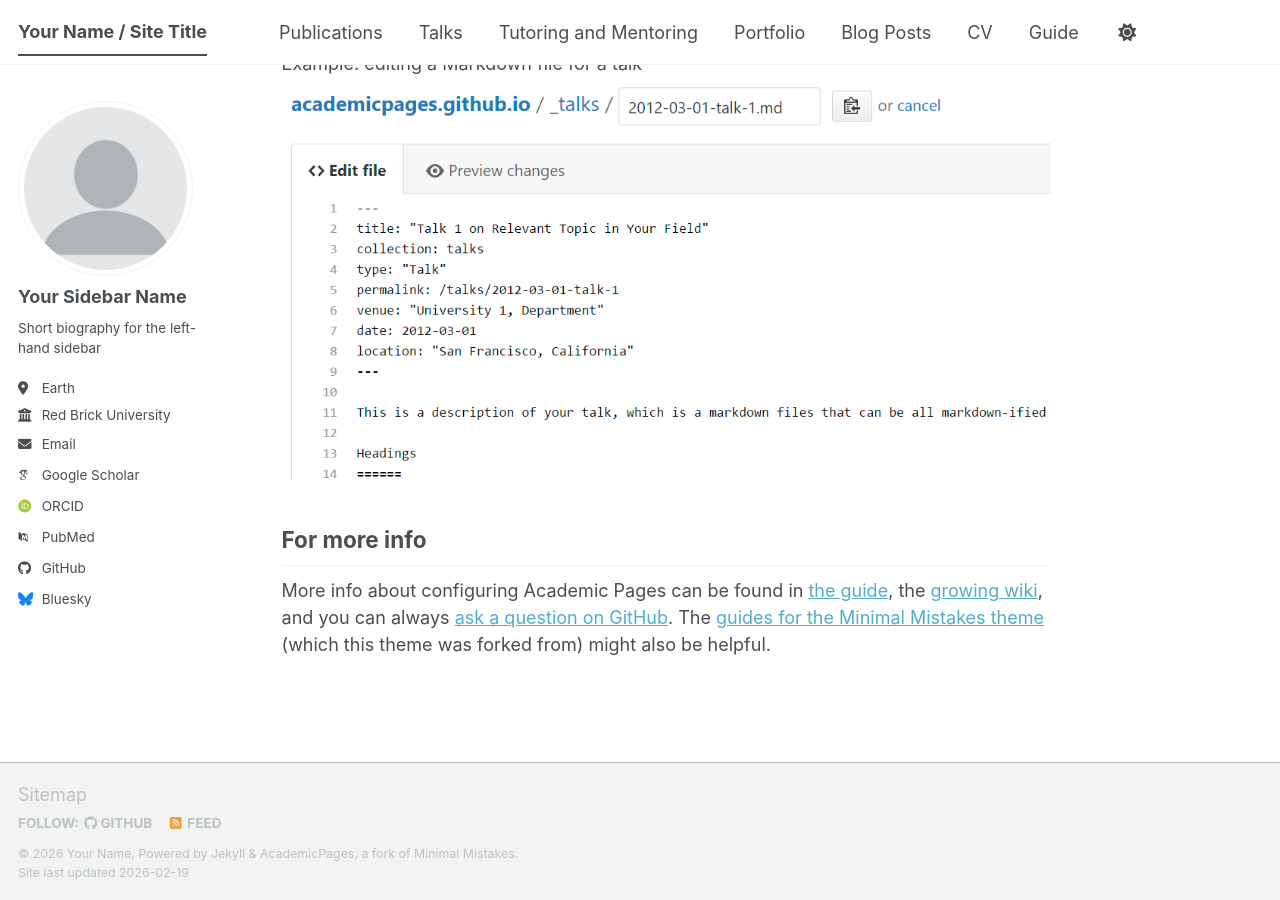
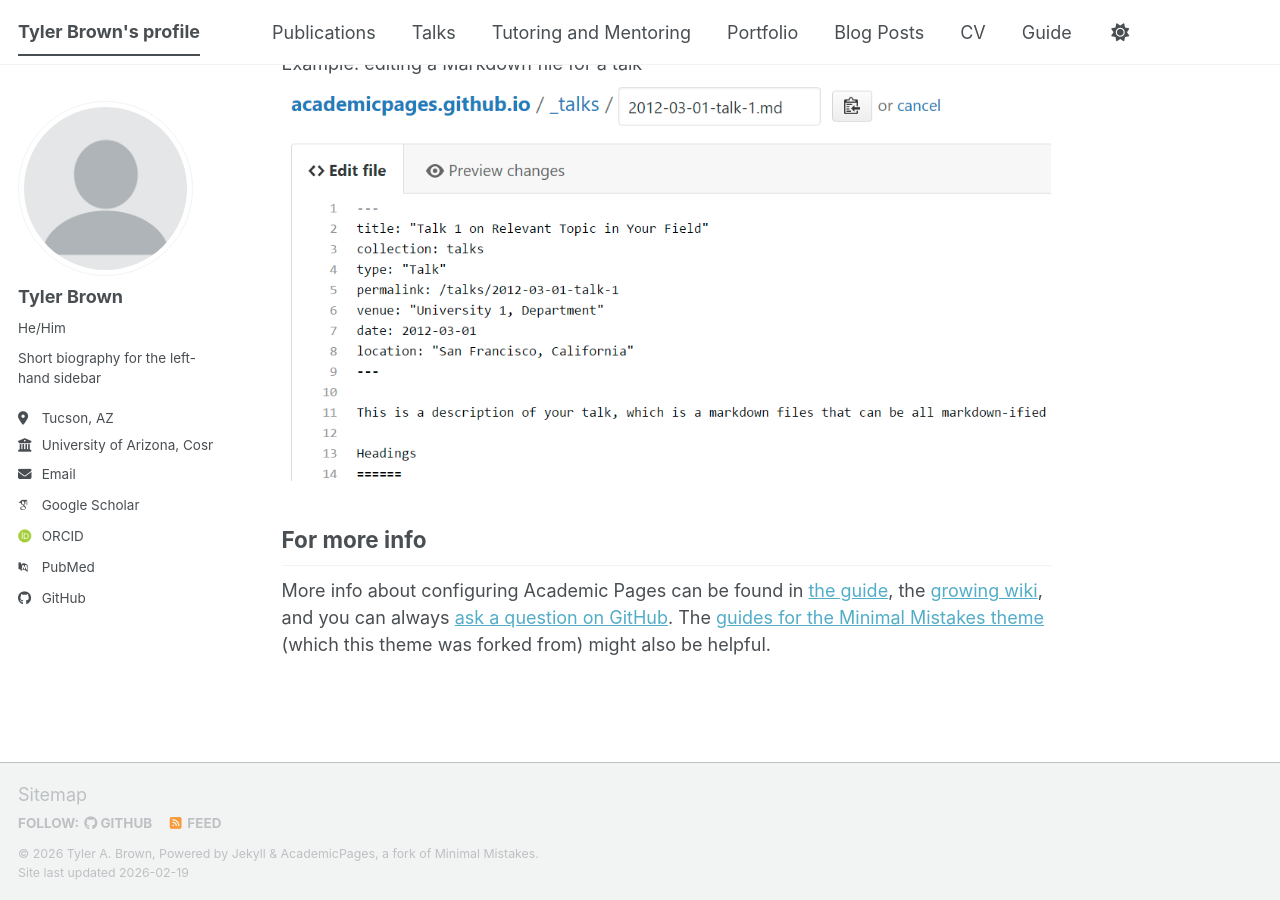
Before and after one commit to Tylerbrown931/tylerbrown931.github.io, a Jekyll site: the page built from _pages/about.md, in a window 1280 px wide and 900 px high, scrolled down 2720 px. Built offline with Jekyll 4.4.1, drawn with Linux system fonts in a browser that asks for light colours; some web fonts are replaced; a script bundle is joined from its source files by our own code; library files that are not in the unit come from our copies.

Commit message:
Update _config.yml

```diff
--- a/_config.yml
+++ b/_config.yml
@@ -9,11 +9,11 @@
 # Basic Site Settings
 locale                   : "en-US"
 site_theme               : "default" # The available themes options are "default", "air", "sunrise", "mint", "dirt" and "contrast"
-title                    : "Your Name / Site Title"
+title                    : "Tyler Brown's profile"
 title_separator          : "-"
-name                     : &name "Your Name"
-description              : &description "Your Name's academic portfolio"   # Update this with a general description of your site, this is the default if not overridden by a page
-url                      : https://academicpages.github.io # The base hostname & protocol for your site e.g. "https://[your GitHub username].github.io",
+name                     : &name "Tyler A. Brown"
+description              : &description "Tyler's academic portfolio"   # Update this with a general description of your site, this is the default if not overridden by a page
+url                      : https://tylerbrown931.github.io # The base hostname & protocol for your site e.g. "https://[your GitHub username].github.io",
                                                            # or if you already have some other page hosted on Github then use "https://[your GitHub username].github.io/[Your Repo Name]"
 baseurl                  : "" # the subpath of your site, e.g. "/blog"
 repository               : "academicpages/academicpages.github.io"
@@ -24,13 +24,13 @@
 author:
   # Biographic information
   avatar           : "profile.png"
-  name             : "Your Sidebar Name"
-  pronouns         : # example: "she/her"
+  name             : "Tyler Brown"
+  pronouns         : "He/Him" # example: "she/her"
   bio              : "Short biography for the left-hand sidebar"
-  location         : "Earth"
-  employer         : "Red Brick University"
+  location         : "Tucson, AZ"
+  employer         : "University of Arizona, Cosmology Lab"
   uri              : # URL
-  email            : "none@example.org"
+  email            : "tylerabrown1@arizona.edu"
 
   # Academic websites
   academia         : # URL
@@ -51,13 +51,13 @@
   bitbucket        : # Username - Update with your username on the site
   codepen          : # Username
   dribbble         : # Username
-  github           : "academicpages"
+  github           : "tylerbrown931"
   kaggle           : # Username
   stackoverflow    : # User number or user number and name (i.e., use "1" or "1/jeff-atwood")
 
   # Social media
   artstation       : # Username
-  bluesky          : "bsky.app" # Replace this with you Bluesky username
+  bluesky          : #"bsky.app" # Replace this with you Bluesky username
   facebook         : # Username
   flickr           : # Username
   foursquare       : # Username
```
